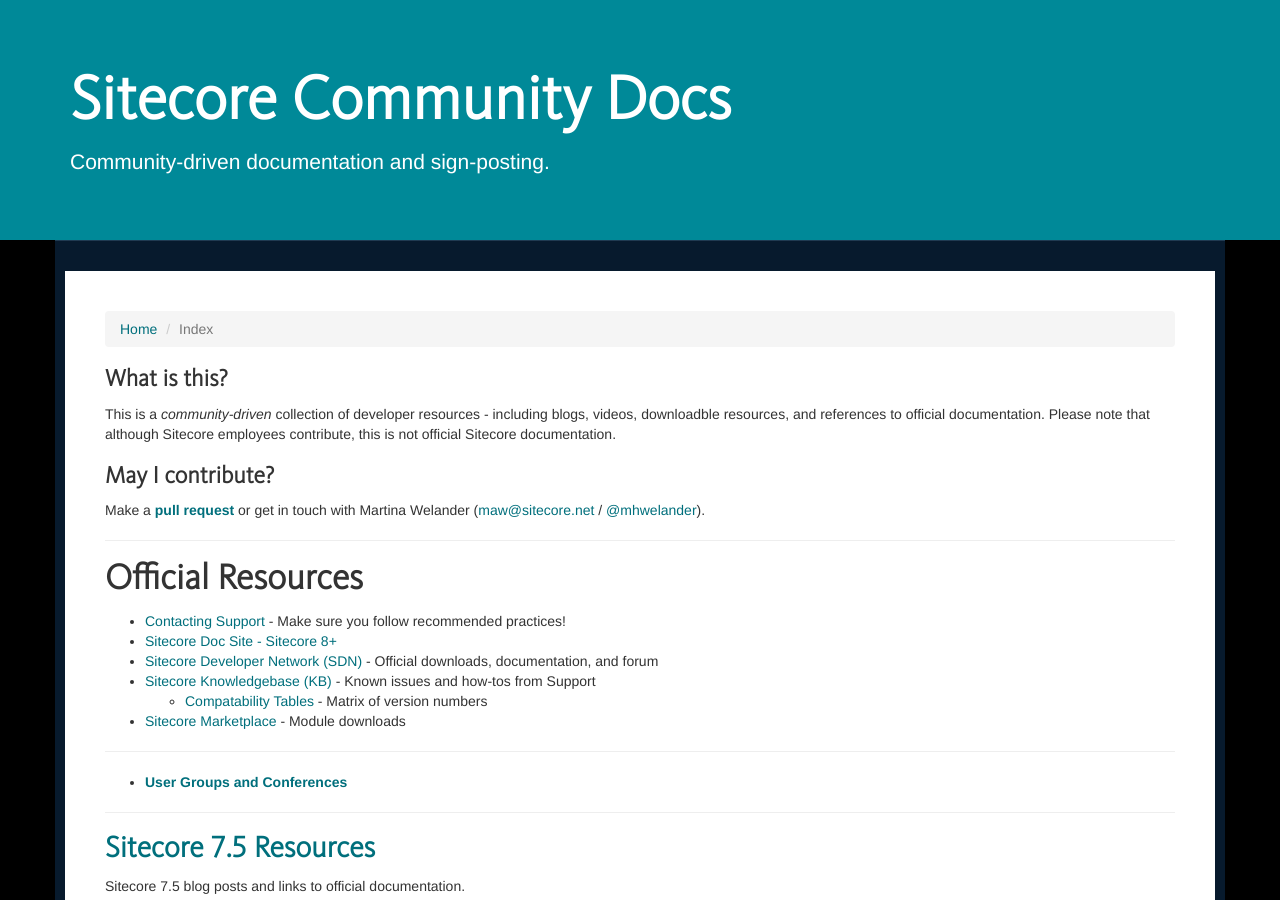
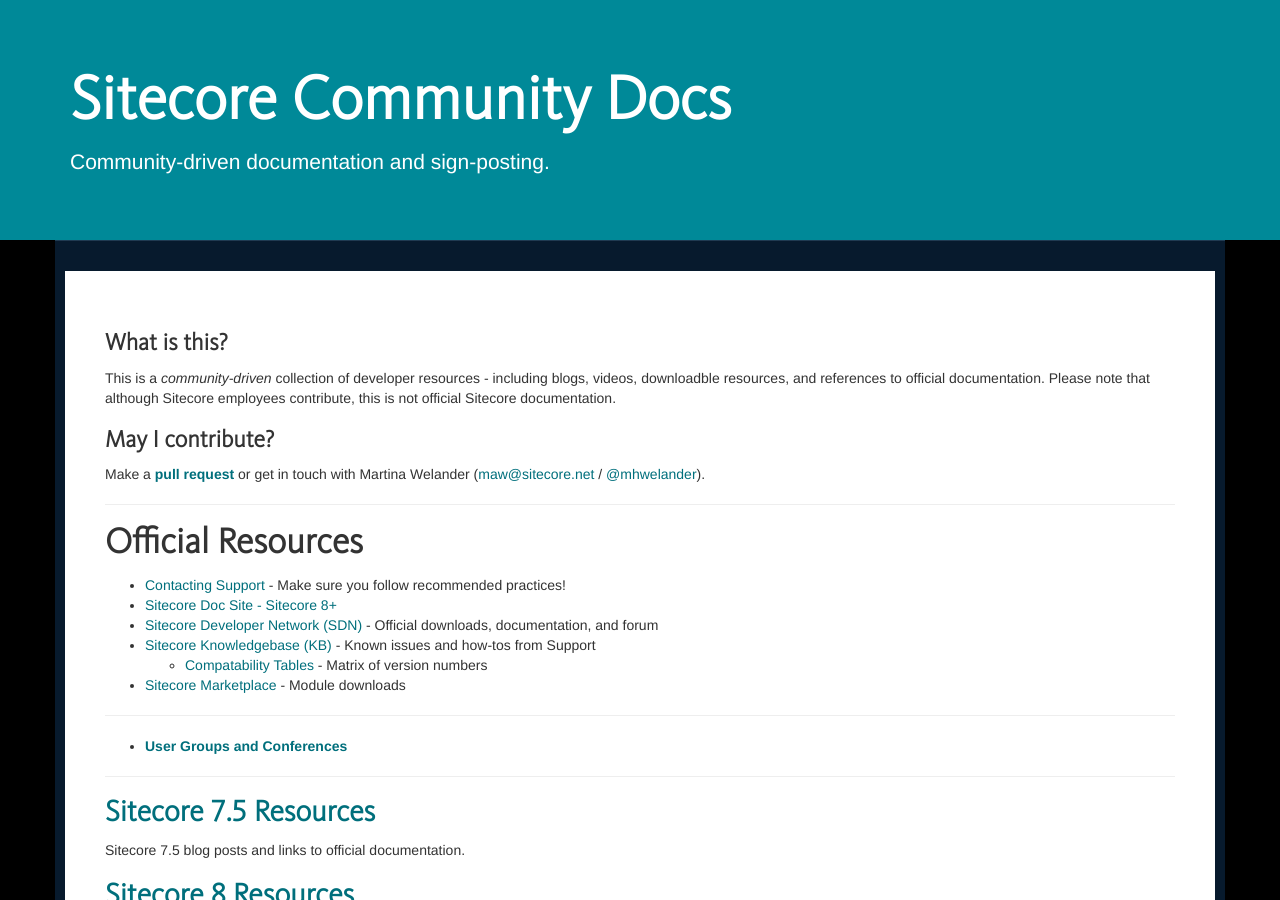
Before and after one commit to Sitecore-Community/docs, a Jekyll site: the page built from index.md, in a window 1280 px wide and 900 px high. Built offline with Jekyll 4.4.1, drawn with Linux system fonts in a browser that asks for light colours; nearby versions of some CDN libraries; the list of posts is cut into pages by our own code.

Commit message:
Removed breadcrumb.

```diff
--- a/_layouts/default.html
+++ b/_layouts/default.html
@@ -32,10 +32,6 @@
 
   <div class="container doc-body">
 <div class="doc-body-inner">
-<ol class="breadcrumb">
-  <li><a href="/docs">Home</a></li>
-  <li class="active">{{page.title}}</li>
-</ol>
 
     {{content}}
 
```
